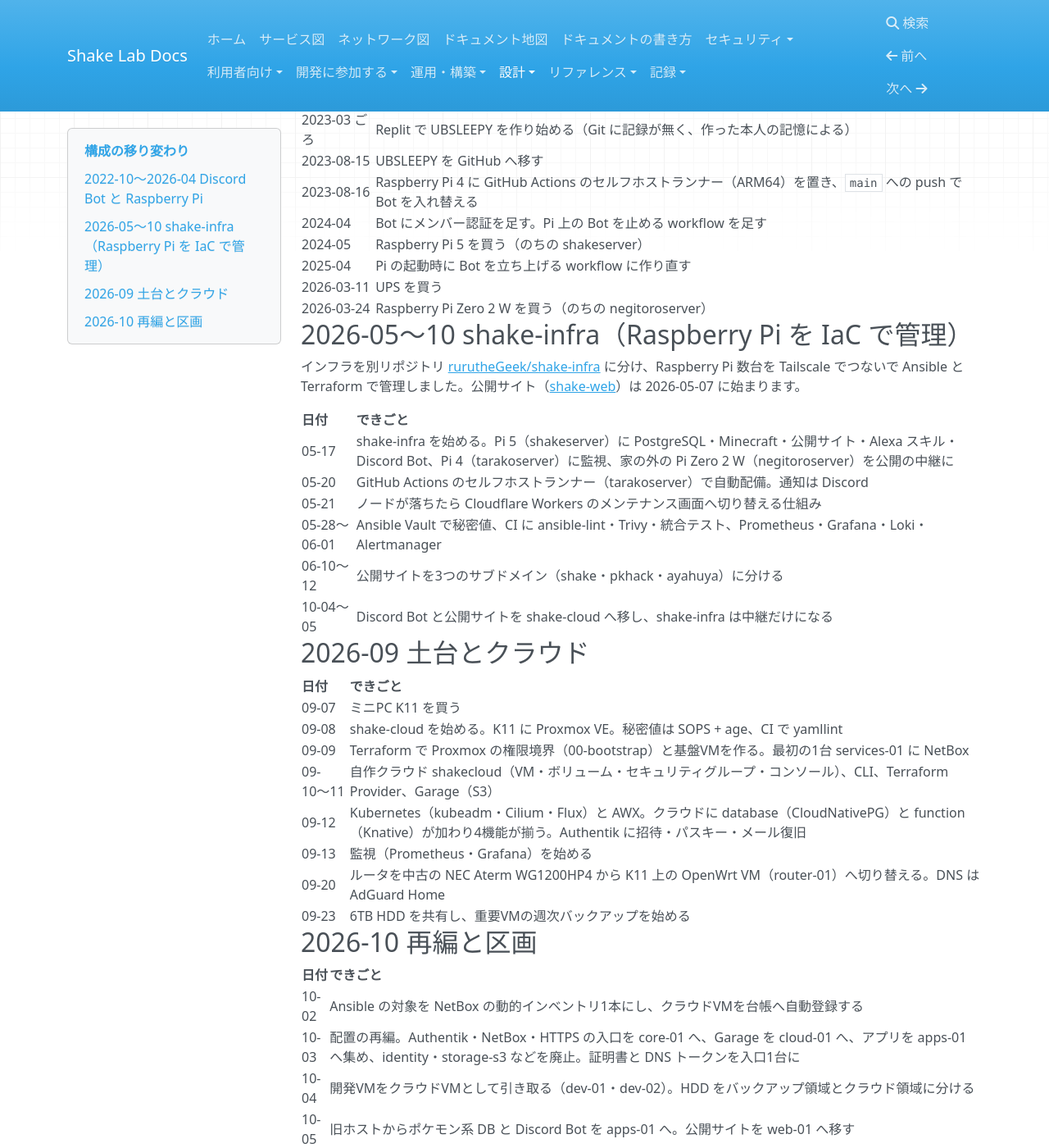
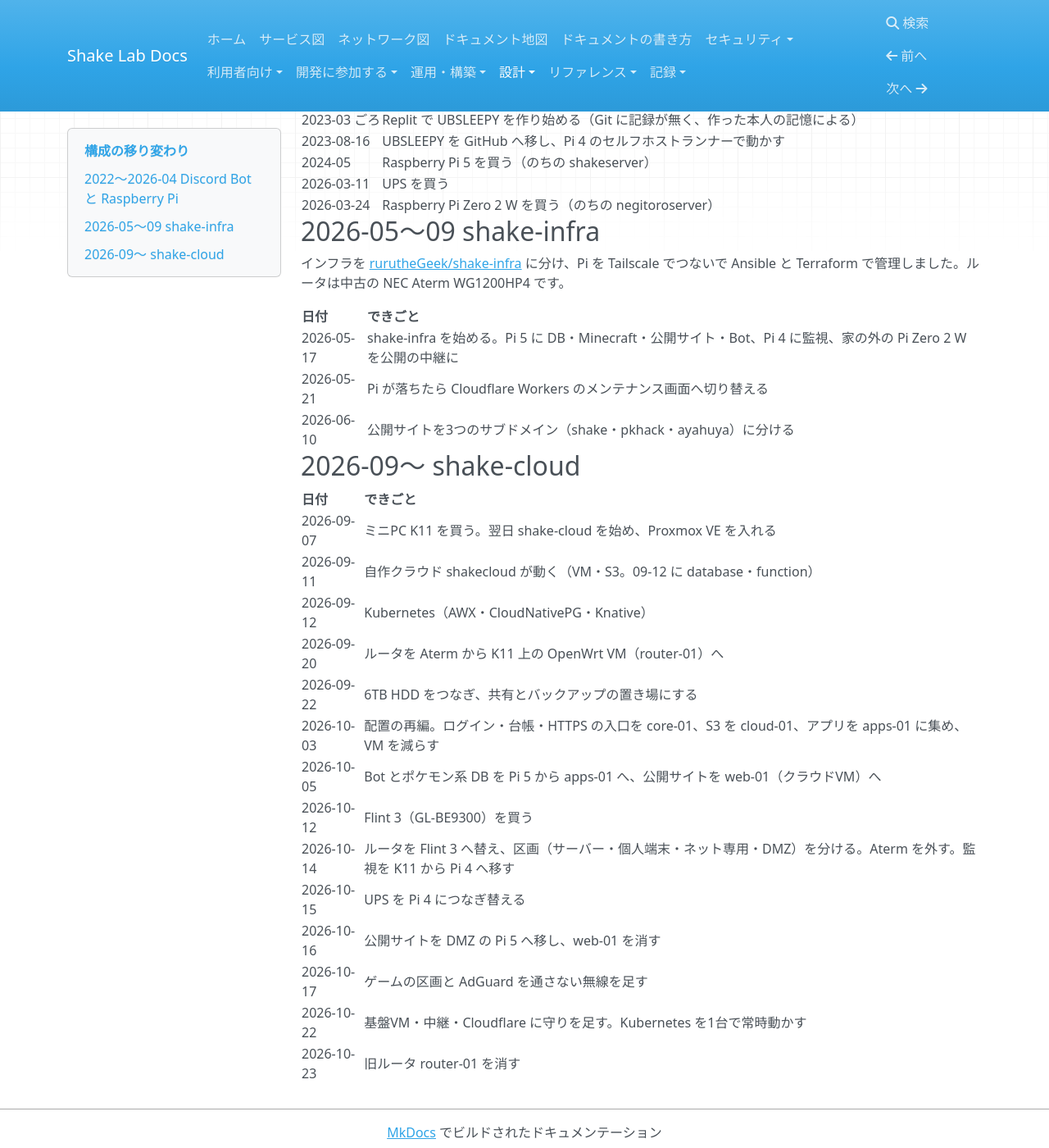
Before and after one commit to rurutheGeek/shake-cloud, an MkDocs documentation site: the page built from docs/architecture/history.md, in a window 1280 px wide and 1400 px high, scrolled down 372 px. Shown: the whole window at 82% size. Built offline with MkDocs 1.6.1, drawn with Linux system fonts in a browser that asks for light colours; nearby versions of some CDN libraries; a script that is not in the unit is left out; some of the changed text lies outside the part shown.

Commit message:
docs(history): 年表の粒度をそろえる
1行は「機械を足す・外す」「動かす場所を移す」「入口・区画を変える」のどれかだけにし、
機能の追加（Bot の機能、CI、通知、MCP など）を外した。日付は年から書く。

Co-Authored-By: Claude Opus 5.5 <noreply@anthropic.com>

```diff
--- a/docs/architecture/history.md
+++ b/docs/architecture/history.md
@@ -12,63 +12,46 @@ tags:
 
 > **更新日** 2026-10-23 ・ **区分** 設計 ・ **読む人** 全員
 
-**大きな改修と構成変更だけを1行ずつ並べます。** 細かい経緯はコミットメッセージ（`git log`）、決めた理由は[決定ログ](decisions.md)、いまの姿は[全体像](overview.md)にあります。足すのは「構成図が変わるほどの変更」だけです。
+**大きな改修と構成変更だけを1行ずつ並べます。** 細かい経緯はコミットメッセージ（`git log`）、決めた理由は[決定ログ](decisions.md)、いまの姿は[全体像](overview.md)にあります。1行に書くのは「機械を足す・外す」「動かす場所を移す」「入口・区画を変える」のどれかだけです。機能の追加は書きません。
 
-## 2022-10〜2026-04 Discord Bot と Raspberry Pi
+## 2022〜2026-04 Discord Bot と Raspberry Pi
 
-始まりは Discord Bot の [UBSLEEPY](https://github.com/rurutheGeek/UBSLEEPY) です。Replit で作り始め、GitHub へ移してからは Bot のリポジトリの GitHub Actions が Raspberry Pi へ配っていました。インフラ用のリポジトリはまだありません。
+始まりは Discord Bot の [UBSLEEPY](https://github.com/rurutheGeek/UBSLEEPY) です。インフラ用のリポジトリはまだ無く、Bot のリポジトリの GitHub Actions が Pi へ配っていました。
 
 | 日付 | できごと |
 | --- | --- |
 | 2022-10 ごろ | Raspberry Pi 4 を買う（のちの tarakoserver） |
 | 2023-03 ごろ | Replit で UBSLEEPY を作り始める（Git に記録が無く、作った本人の記憶による） |
-| 2023-08-15 | UBSLEEPY を GitHub へ移す |
-| 2023-08-16 | Raspberry Pi 4 に GitHub Actions のセルフホストランナー（ARM64）を置き、`main` への push で Bot を入れ替える |
-| 2024-04 | Bot にメンバー認証を足す。Pi 上の Bot を止める workflow を足す |
+| 2023-08-16 | UBSLEEPY を GitHub へ移し、Pi 4 のセルフホストランナーで動かす |
 | 2024-05 | Raspberry Pi 5 を買う（のちの shakeserver） |
-| 2025-04 | Pi の起動時に Bot を立ち上げる workflow に作り直す |
 | 2026-03-11 | UPS を買う |
 | 2026-03-24 | Raspberry Pi Zero 2 W を買う（のちの negitoroserver） |
 
-## 2026-05〜10 shake-infra（Raspberry Pi を IaC で管理）
+## 2026-05〜09 shake-infra
 
-インフラを別リポジトリ [rurutheGeek/shake-infra](https://github.com/rurutheGeek/shake-infra) に分け、Raspberry Pi 数台を Tailscale でつないで Ansible と Terraform で管理しました。公開サイト（[shake-web](https://github.com/rurutheGeek/shake-web)）は 2026-05-07 に始まります。
+インフラを [rurutheGeek/shake-infra](https://github.com/rurutheGeek/shake-infra) に分け、Pi を Tailscale でつないで Ansible と Terraform で管理しました。ルータは中古の NEC Aterm WG1200HP4 です。
 
 | 日付 | できごと |
 | --- | --- |
-| 05-17 | shake-infra を始める。Pi 5（shakeserver）に PostgreSQL・Minecraft・公開サイト・Alexa スキル・Discord Bot、Pi 4（tarakoserver）に監視、家の外の Pi Zero 2 W（negitoroserver）を公開の中継に |
-| 05-20 | GitHub Actions のセルフホストランナー（tarakoserver）で自動配備。通知は Discord |
-| 05-21 | ノードが落ちたら Cloudflare Workers のメンテナンス画面へ切り替える仕組み |
-| 05-28〜06-01 | Ansible Vault で秘密値、CI に ansible-lint・Trivy・統合テスト、Prometheus・Grafana・Loki・Alertmanager |
-| 06-10〜12 | 公開サイトを3つのサブドメイン（shake・pkhack・ayahuya）に分ける |
-| 10-04〜05 | Discord Bot と公開サイトを shake-cloud へ移し、shake-infra は中継だけになる |
+| 2026-05-17 | shake-infra を始める。Pi 5 に DB・Minecraft・公開サイト・Bot、Pi 4 に監視、家の外の Pi Zero 2 W を公開の中継に |
+| 2026-05-21 | Pi が落ちたら Cloudflare Workers のメンテナンス画面へ切り替える |
+| 2026-06-10 | 公開サイトを3つのサブドメイン（shake・pkhack・ayahuya）に分ける |
 
-## 2026-09 土台とクラウド
+## 2026-09〜 shake-cloud
 
 | 日付 | できごと |
 | --- | --- |
-| 09-07 | ミニPC K11 を買う |
-| 09-08 | shake-cloud を始める。K11 に Proxmox VE。秘密値は SOPS + age、CI で yamllint |
-| 09-09 | Terraform で Proxmox の権限境界（00-bootstrap）と基盤VMを作る。最初の1台 services-01 に NetBox |
-| 09-10〜11 | 自作クラウド shakecloud（VM・ボリューム・セキュリティグループ・コンソール）、CLI、Terraform Provider、Garage（S3） |
-| 09-12 | Kubernetes（kubeadm・Cilium・Flux）と AWX。クラウドに database（CloudNativePG）と function（Knative）が加わり4機能が揃う。Authentik に招待・パスキー・メール復旧 |
-| 09-13 | 監視（Prometheus・Grafana）を始める |
-| 09-20 | ルータを中古の NEC Aterm WG1200HP4 から K11 上の OpenWrt VM（router-01）へ切り替える。DNS は AdGuard Home |
-| 09-23 | 6TB HDD を共有し、重要VMの週次バックアップを始める |
-
-## 2026-10 再編と区画
-
-| 日付 | できごと |
-| --- | --- |
-| 10-02 | Ansible の対象を NetBox の動的インベントリ1本にし、クラウドVMを台帳へ自動登録する |
-| 10-03 | 配置の再編。Authentik・NetBox・HTTPS の入口を core-01 へ、Garage を cloud-01 へ、アプリを apps-01 へ集め、identity・storage-s3 などを廃止。証明書と DNS トークンを入口1台に |
-| 10-04 | 開発VMをクラウドVMとして引き取る（dev-01・dev-02）。HDD をバックアップ領域とクラウド領域に分ける |
-| 10-05 | 旧ホストからポケモン系 DB と Discord Bot を apps-01 へ。公開サイトを web-01 へ移す |
-| 10-12 | Flint 3（GL-BE9300）を買う |
-| 10-14 | ルータを物理機 Flint 3 へ（Aterm は撤去）。区画（サーバー・個人端末・ネット専用・DMZ）を実機で分ける。監視を K11 の外の tarakoserver（Pi 4）へ移し monitor-01 を廃止。Raspberry Pi を Ansible で管理する |
-| 10-15 | 通知を Discord に一本化。UPS を tarakoserver につなぎ替え。Forgejo（リポジトリの保管庫） |
-| 10-16 | 公開サイトを DMZ の shakeserver（Pi 5）へ移し、web-01 を廃止 |
-| 10-17 | ゲームの区画と AdGuard を通さない無線を足す。公開サイトを CI のイメージ・Podman で動かす |
-| 10-18 | ポケモンDB に AI 用の MCP サーバ |
-| 10-22 | 守りを足す（基盤VMのファイアウォール、中継の ufw、Cloudflare の WAF、イメージの脆弱性の毎日の点検、おとり）。作業の管理を GitHub Issues へ移し、Forgejo へ写す。Kubernetes を1台構成で常時稼働に |
-| 10-23 | 旧ルータ router-01（OpenWrt）を消す |
+| 2026-09-07 | ミニPC K11 を買う。翌日 shake-cloud を始め、Proxmox VE を入れる |
+| 2026-09-11 | 自作クラウド shakecloud が動く（VM・S3。09-12 に database・function） |
+| 2026-09-12 | Kubernetes（AWX・CloudNativePG・Knative） |
+| 2026-09-20 | ルータを Aterm から K11 上の OpenWrt VM（router-01）へ |
+| 2026-09-22 | 6TB HDD をつなぎ、共有とバックアップの置き場にする |
+| 2026-10-03 | 配置の再編。ログイン・台帳・HTTPS の入口を core-01、S3 を cloud-01、アプリを apps-01 に集め、VM を減らす |
+| 2026-10-05 | Bot とポケモン系 DB を Pi 5 から apps-01 へ、公開サイトを web-01（クラウドVM）へ |
+| 2026-10-12 | Flint 3（GL-BE9300）を買う |
+| 2026-10-14 | ルータを Flint 3 へ替え、区画（サーバー・個人端末・ネット専用・DMZ）を分ける。Aterm を外す。監視を K11 から Pi 4 へ移す |
+| 2026-10-15 | UPS を Pi 4 につなぎ替える |
+| 2026-10-16 | 公開サイトを DMZ の Pi 5 へ移し、web-01 を消す |
+| 2026-10-17 | ゲームの区画と AdGuard を通さない無線を足す |
+| 2026-10-22 | 基盤VM・中継・Cloudflare に守りを足す。Kubernetes を1台で常時動かす |
+| 2026-10-23 | 旧ルータ router-01 を消す |
```
